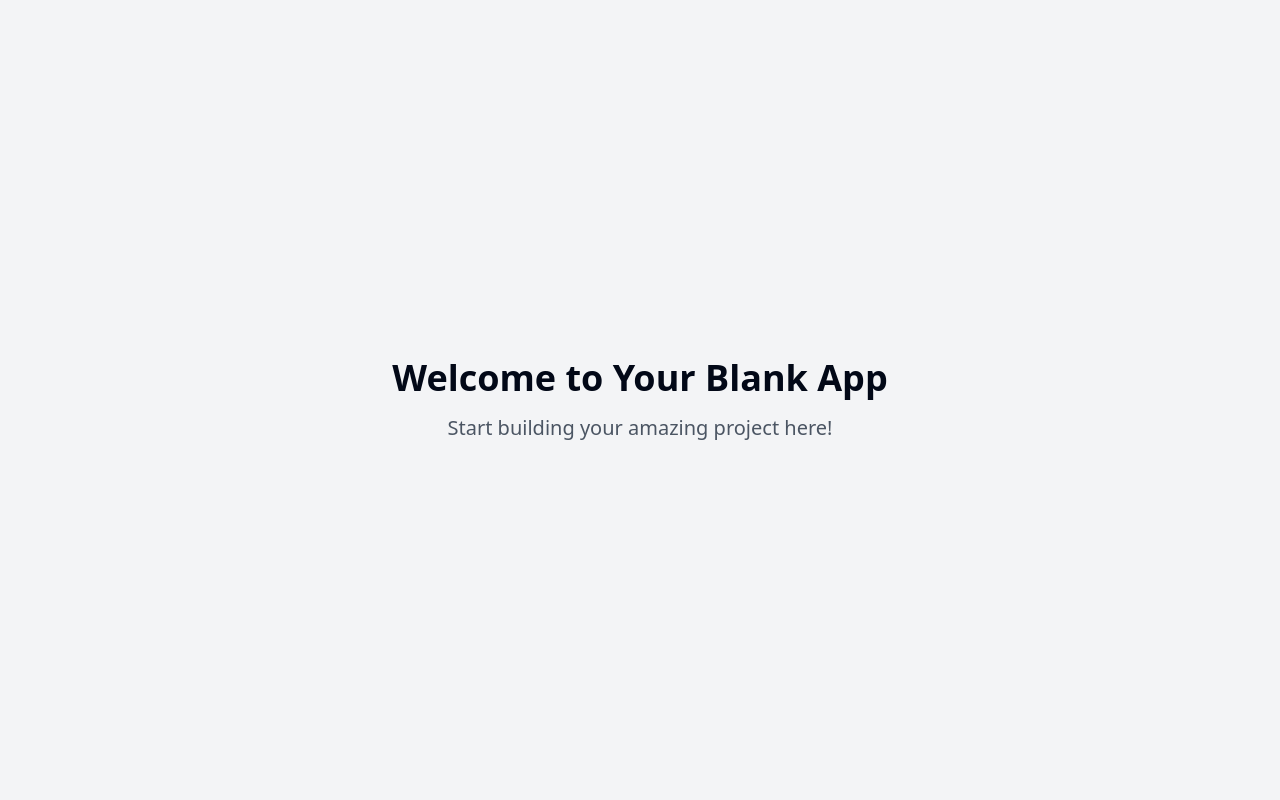
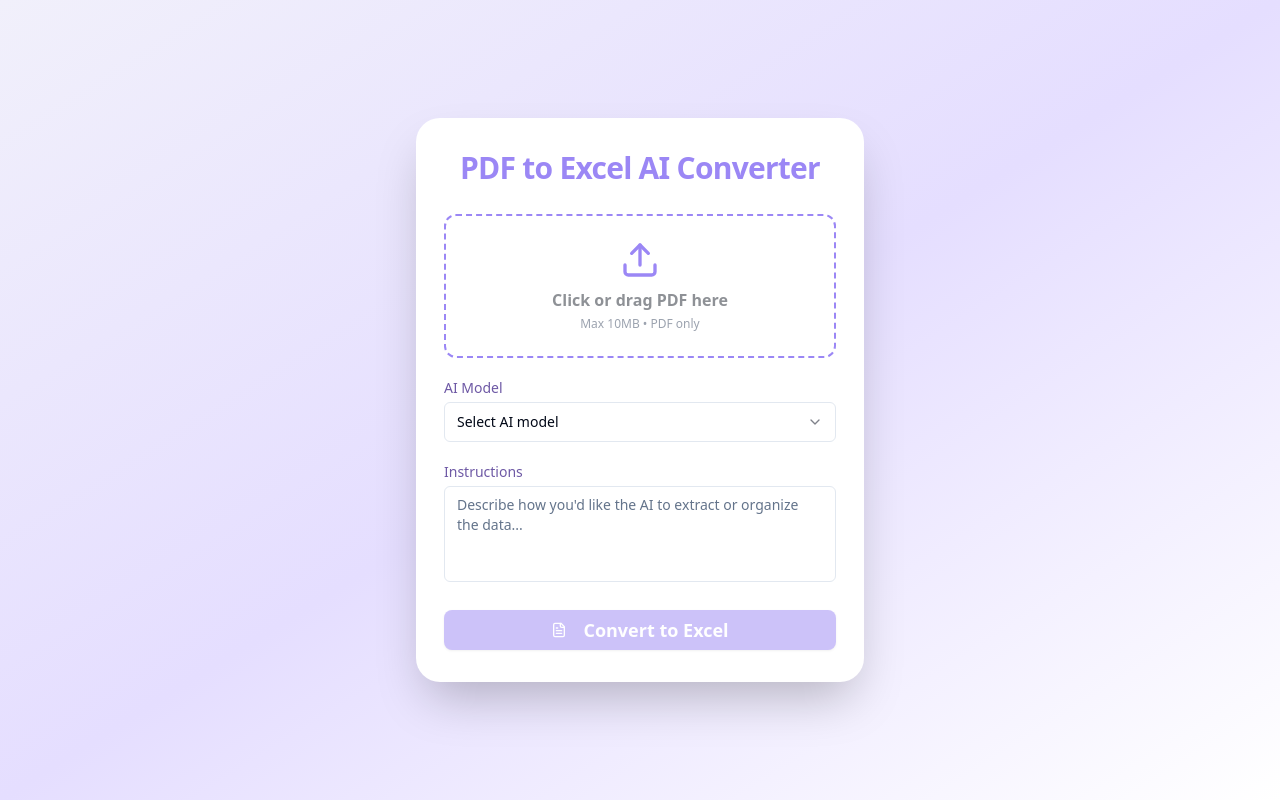
Before and after one commit to aw4developping/pdf-to-excel-ai, a React (Vite) app: page / in a window 1280 px wide. Built offline with nearby package versions, Linux system fonts and the light colour scheme.

Commit message:
feat: Implement PDF to Excel conversion
Implement a React frontend with PDF upload, AI model selection, instruction input, and Excel generation.

```diff
--- /dev/null
+++ b/src/components/ConvertResultArea.tsx
@@ -0,0 +1,30 @@
+
+import React from "react";
+import { FileText, Upload } from "lucide-react";
+
+interface Props {
+  excelLink: string;
+  pdfFileName?: string;
+}
+
+const ConvertResultArea: React.FC<Props> = ({ excelLink, pdfFileName }) => {
+  if (!excelLink) return null;
+
+  return (
+    <div className="w-full mt-3 p-4 rounded-md bg-[#F2FCE2] border border-[#D6BCFA] flex flex-col items-center animate-fade-in">
+      <div className="flex items-center gap-2 text-[#1A1F2C] font-semibold">
+        <FileText className="w-6 h-6" />
+        <span>Conversion complete!</span>
+      </div>
+      <a
+        href={excelLink}
+        download={pdfFileName ? pdfFileName.replace(/\.pdf$/i, ".xlsx") : "converted.xlsx"}
+        className="mt-3 bg-[#9b87f5] px-5 py-2 rounded-lg shadow text-white font-semibold hover:bg-[#7E69AB] transition"
+      >
+        Download Excel File
+      </a>
+    </div>
+  );
+};
+
+export default ConvertResultArea;
--- /dev/null
+++ b/src/components/PdfToExcelCard.tsx
@@ -0,0 +1,146 @@
+
+import React, { useRef, useState } from "react";
+import { Upload, FileText } from "lucide-react";
+import { Button } from "@/components/ui/button";
+import { Select, SelectContent, SelectItem, SelectTrigger, SelectValue } from "@/components/ui/select";
+import { Textarea } from "@/components/ui/textarea";
+import UploadedFilePreview from "./UploadedFilePreview";
+import ConvertResultArea from "./ConvertResultArea";
+
+const AI_MODELS = [
+  { label: "OpenAI GPT-4o", value: "gpt-4o" },
+  { label: "Perplexity Llama-3", value: "llama-3" },
+  { label: "Claude 3 Sonnet", value: "claude-3-sonnet" },
+  { label: "Gemini 1.5 Pro", value: "gemini-1-5-pro" },
+];
+
+const PdfToExcelCard: React.FC = () => {
+  const [pdfFile, setPdfFile] = useState<File | null>(null);
+  const [aiModel, setAiModel] = useState<string>("");
+  const [instructions, setInstructions] = useState<string>("");
+  const [isConverting, setIsConverting] = useState(false);
+  const [excelLink, setExcelLink] = useState<string>("");
+
+  const inputRef = useRef<HTMLInputElement | null>(null);
+
+  const handleDrop = (e: React.DragEvent<HTMLLabelElement>) => {
+    e.preventDefault();
+    if (e.dataTransfer.files && e.dataTransfer.files.length > 0) {
+      const file = e.dataTransfer.files[0];
+      if (file.type === "application/pdf") setPdfFile(file);
+    }
+  };
+
+  const handleFileChange = (e: React.ChangeEvent<HTMLInputElement>) => {
+    if (e.target.files && e.target.files.length > 0) {
+      const file = e.target.files[0];
+      if (file.type === "application/pdf") setPdfFile(file);
+    }
+  };
+
+  const handleCardClick = () => {
+    inputRef.current?.click();
+  };
+
+  const handleRemove = () => {
+    setPdfFile(null);
+    setExcelLink("");
+  };
+
+  const onConvert = () => {
+    setIsConverting(true);
+    // Simulate async processing and output link (stub)
+    setTimeout(() => {
+      setExcelLink("https://example.com/fake-converted-file.xlsx");
+      setIsConverting(false);
+    }, 2000);
+  };
+
+  const canConvert = pdfFile && aiModel && instructions.trim().length > 0 && !isConverting;
+
+  return (
+    <div className="w-full max-w-md shadow-2xl rounded-3xl bg-white px-7 py-8 animate-fade-in flex flex-col gap-5">
+      <h1 className="text-3xl font-bold text-center mb-2 text-[#9b87f5] tracking-tight">PDF to Excel AI Converter</h1>
+
+      {/* PDF UPLOAD */}
+      {pdfFile ? (
+        <UploadedFilePreview file={pdfFile} onRemove={handleRemove} />
+      ) : (
+        <label
+          className="relative w-full border-2 border-dashed border-[#9b87f5] rounded-xl flex items-center justify-center h-36 cursor-pointer hover:bg-[#f4f0ff] transition group"
+          onDrop={handleDrop}
+          onDragOver={(e) => e.preventDefault()}
+          onClick={handleCardClick}
+        >
+          <input
+            ref={inputRef}
+            type="file"
+            accept="application/pdf"
+            onChange={handleFileChange}
+            className="hidden"
+          />
+          <div className="flex flex-col items-center text-center">
+            <Upload className="w-10 h-10 text-[#9b87f5] mb-2 group-hover:scale-110 transition" />
+            <span className="font-semibold text-[#8E9196]">Click or drag PDF here</span>
+            <span className="text-xs text-gray-400 mt-1">Max 10MB • PDF only</span>
+          </div>
+        </label>
+      )}
+
+      {/* MODEL SELECT */}
+      <div>
+        <label className="block mb-1 text-sm font-medium text-[#6E59A5]">AI Model</label>
+        <Select value={aiModel} onValueChange={setAiModel}>
+          <SelectTrigger className="w-full">
+            <SelectValue placeholder="Select AI model" />
+          </SelectTrigger>
+          <SelectContent className="z-20 bg-white">
+            {AI_MODELS.map((model) => (
+              <SelectItem key={model.value} value={model.value}>
+                {model.label}
+              </SelectItem>
+            ))}
+          </SelectContent>
+        </Select>
+      </div>
+
+      {/* INSTRUCTIONS */}
+      <div>
+        <label className="block mb-1 text-sm font-medium text-[#6E59A5]">Instructions</label>
+        <Textarea
+          className="resize-none h-24"
+          value={instructions}
+          onChange={(e) => setInstructions(e.target.value)}
+          placeholder="Describe how you'd like the AI to extract or organize the data..."
+        />
+      </div>
+
+      {/* CONVERT BUTTON */}
+      <Button
+        type="button"
+        className="w-full mt-2 bg-[#9b87f5] text-white font-semibold text-lg py-2 rounded-lg shadow hover:bg-[#7E69AB] transition-all"
+        disabled={!canConvert}
+        onClick={onConvert}
+      >
+        {isConverting ? (
+          <span className="flex items-center gap-1">
+            <svg className="animate-spin h-5 w-5 mr-2 text-white" fill="none" viewBox="0 0 24 24">
+              <circle className="opacity-20" cx="12" cy="12" r="10" stroke="currentColor" strokeWidth="4"/>
+              <path className="opacity-75" fill="currentColor" d="M4 12a8 8 0 018-8v8z"/>
+            </svg>
+            Converting...
+          </span>
+        ) : (
+          <>
+            <FileText className="inline mr-2 w-5 h-5" /> Convert to Excel
+          </>
+        )}
+      </Button>
+
+      {/* RESULT AREA */}
+      <ConvertResultArea excelLink={excelLink} pdfFileName={pdfFile?.name} />
+    </div>
+  );
+};
+
+export default PdfToExcelCard;
--- /dev/null
+++ b/src/components/UploadedFilePreview.tsx
@@ -0,0 +1,25 @@
+
+import React from "react";
+import { FileText, Upload } from "lucide-react";
+
+const UploadedFilePreview: React.FC<{ file: File; onRemove: () => void }> = ({ file, onRemove }) => {
+  return (
+    <div className="w-full flex items-center gap-4 px-4 py-3 border rounded-xl bg-[#f4f0ff]">
+      <FileText className="w-7 h-7 text-[#7E69AB]" />
+      <div className="flex-1 flex flex-col truncate">
+        <span className="font-medium truncate">{file.name}</span>
+        <span className="text-xs text-gray-400">{(file.size / 1024 / 1024).toFixed(2)} MB</span>
+      </div>
+      <button
+        className="text-[#9b87f5] font-bold rounded px-3 py-1 text-sm hover:bg-[#e5deff] transition"
+        type="button"
+        onClick={onRemove}
+        aria-label="Remove file"
+      >
+        Remove
+      </button>
+    </div>
+  );
+};
+
+export default UploadedFilePreview;
--- a/src/pages/Index.tsx
+++ b/src/pages/Index.tsx
@@ -1,12 +1,10 @@
-// Update this page (the content is just a fallback if you fail to update the page)
+
+import PdfToExcelCard from "../components/PdfToExcelCard";
 
 const Index = () => {
   return (
-    <div className="min-h-screen flex items-center justify-center bg-gray-100">
-      <div className="text-center">
-        <h1 className="text-4xl font-bold mb-4">Welcome to Your Blank App</h1>
-        <p className="text-xl text-gray-600">Start building your amazing project here!</p>
-      </div>
+    <div className="min-h-screen flex items-center justify-center bg-gradient-to-br from-[#F1F0FB] via-[#E5DEFF] to-[#fff]">
+      <PdfToExcelCard />
     </div>
   );
 };
```
